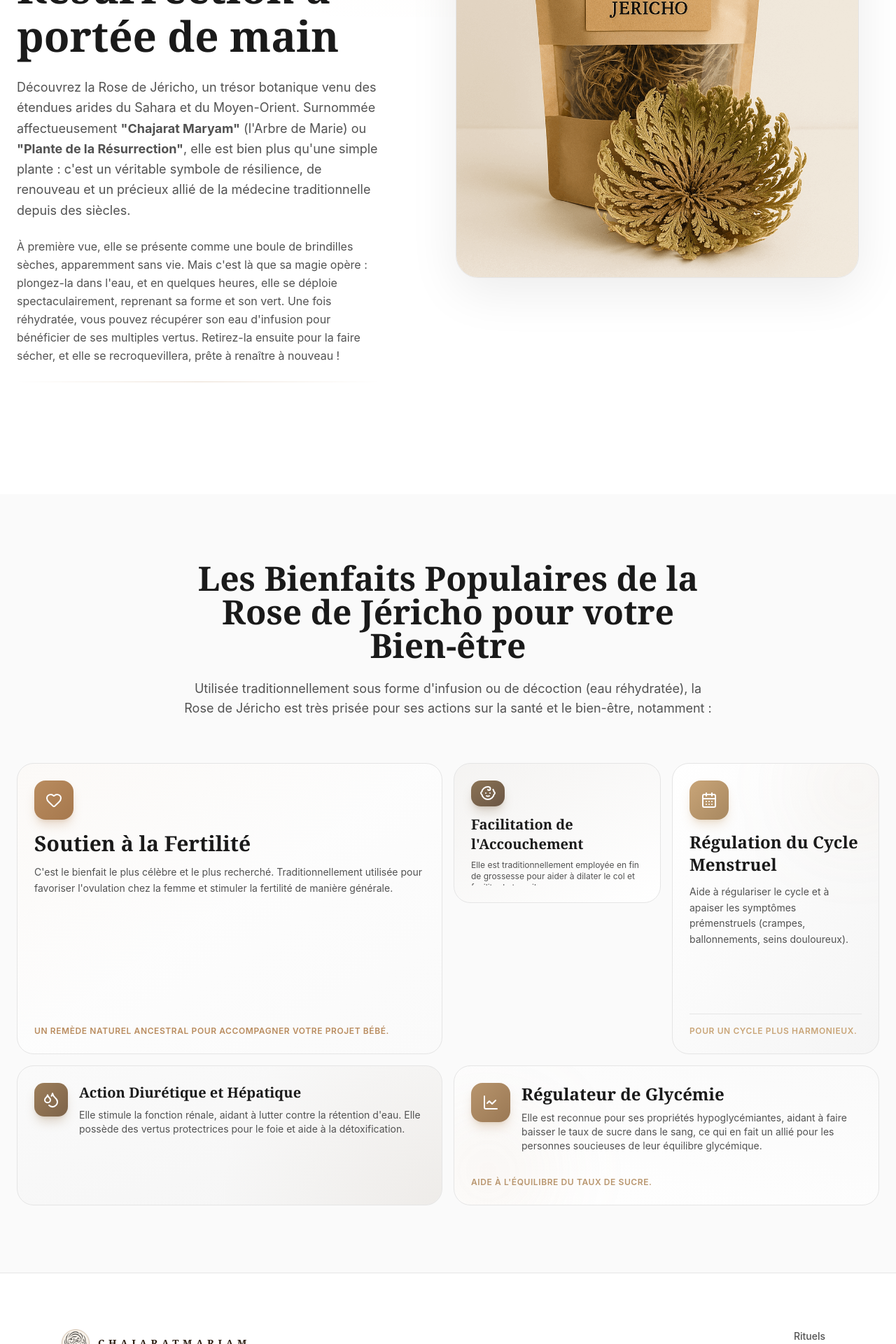
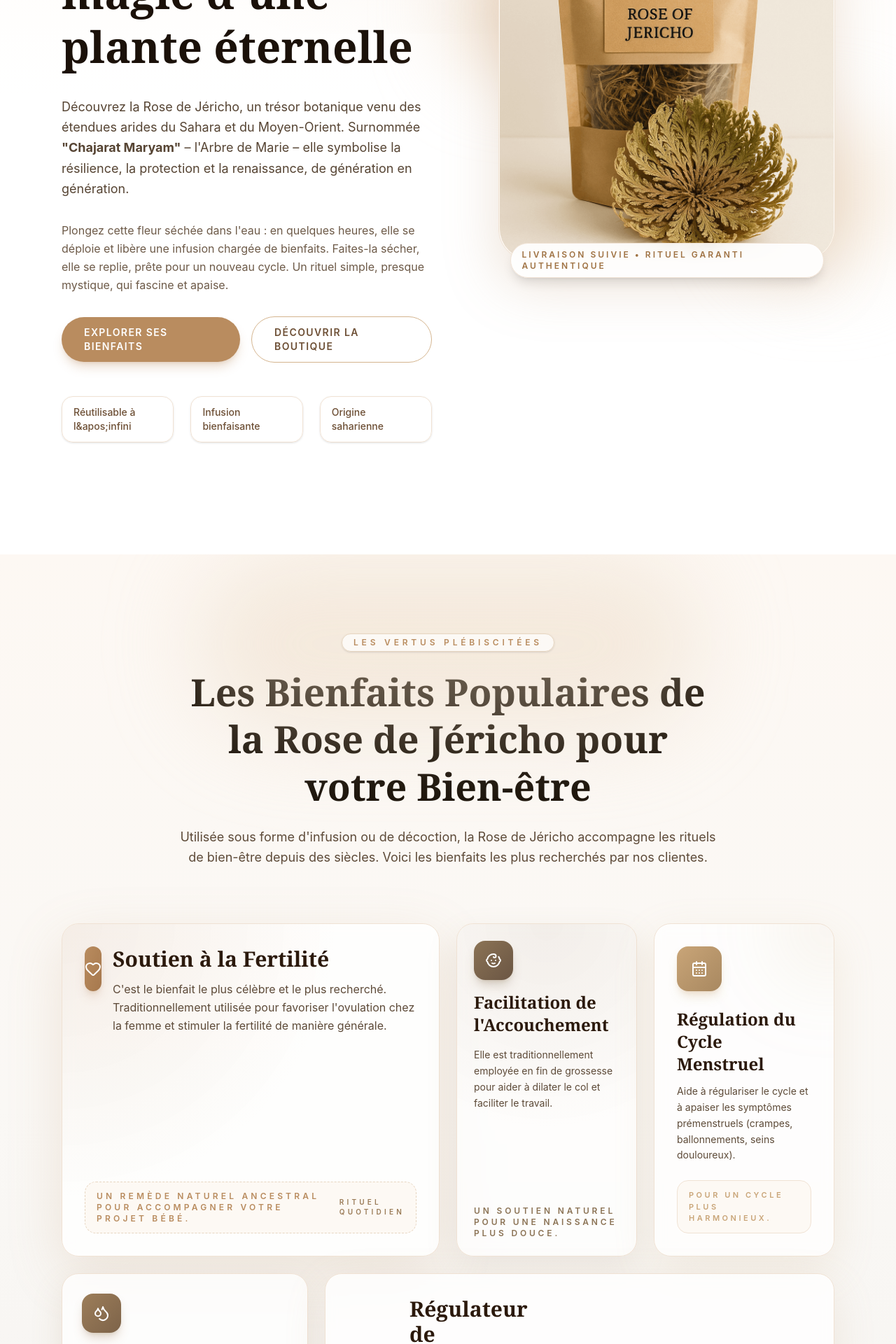
Before and after one commit to Yasser-Bouyanfif/template, a Next.js app: page / in a window 1280 px wide. Shown: the part 520-2440 px from the top of the page at 70% size. Built offline with nearby package versions, Linux system fonts and the light colour scheme; no server answers.

Commit message:
Refine hero and benefits sections

```diff
--- a/components/features-1.tsx
+++ b/components/features-1.tsx
@@ -40,119 +40,105 @@ const features = [
 
 export default function Features() {
   return (
-    <section id="bienfaits" className="bg-[#fafafa] py-24 text-[#1a1a1a] dark:bg-[#171717] dark:text-[#f5f5f5]">
-      <div className="mx-auto max-w-7xl px-6">
-        <div className="text-center max-w-3xl mx-auto mb-16">
-          <h2 className="font-serif text-4xl font-bold text-[#1a1a1a] lg:text-5xl dark:text-white">
+    <section
+      id="bienfaits"
+      className="relative overflow-hidden bg-gradient-to-b from-[#fdf8f3] via-[#faf8f5] to-[#f5f3f0] py-28 text-[#1a1209] dark:from-[#0b0b0b] dark:via-[#101010] dark:to-[#121212] dark:text-[#f5f5f5]"
+    >
+      <div className="pointer-events-none absolute inset-x-0 top-0 mx-auto h-64 w-[min(80%,720px)] rounded-full bg-[#e9d5bc]/40 blur-3xl dark:bg-[#c49b68]/15" />
+      <div className="mx-auto max-w-6xl px-6">
+        <div className="mx-auto mb-20 max-w-3xl text-center">
+          <span className="inline-flex items-center justify-center rounded-full border border-[#e7d6c1] bg-white/70 px-4 py-1 text-xs font-semibold uppercase tracking-[0.4em] text-[#b98c5f] shadow-sm backdrop-blur dark:border-[#1f1f1f] dark:bg-[#121212]/70 dark:text-[#d4a574]">
+            Les vertus plébiscitées
+          </span>
+          <h2 className="mt-6 font-serif text-[clamp(2.2rem,2.2vw+1.6rem,3.4rem)] font-semibold leading-tight text-[#1a1209] dark:text-white">
             Les Bienfaits Populaires de la Rose de Jéricho pour votre Bien-être
           </h2>
-          <p className="mt-6 text-lg text-[#525252] dark:text-[#a3a3a3]">
-            Utilisée traditionnellement sous forme d&apos;infusion ou de décoction (eau réhydratée), la Rose de Jéricho est très prisée pour ses actions sur la santé et le bien-être, notamment :
+          <p className="mt-6 text-lg leading-relaxed text-[#5d4a38] dark:text-[#a6a6a6]">
+            Utilisée sous forme d&apos;infusion ou de décoction, la Rose de Jéricho accompagne les rituels de bien-être depuis des siècles. Voici les bienfaits les plus recherchés par nos clientes.
           </p>
         </div>
 
-        {/* Bento Grid */}
-        <div className="grid grid-cols-1 md:grid-cols-2 lg:grid-cols-4 gap-4 auto-rows-[200px]">
-          {/* Card 1 - Large Top Left */}
-          <div className="group relative overflow-hidden rounded-3xl border border-[#e5e5e5] bg-gradient-to-br from-white to-[#fafafa] p-6 transition-all hover:shadow-2xl hover:shadow-[#b98c5f]/10 md:col-span-2 md:row-span-2 dark:border-[#262626] dark:from-[#0a0a0a] dark:to-[#171717]">
-            <div className="absolute inset-0 bg-gradient-to-br from-[#b98c5f]/5 via-transparent to-transparent" />
-            <div className="relative h-full flex flex-col justify-between">
-              <div>
-                <div className="flex size-14 items-center justify-center rounded-2xl bg-gradient-to-br from-[#b98c5f] to-[#a6784d] text-white shadow-lg shadow-[#b98c5f]/30 mb-4">
+        <div className="grid grid-cols-1 gap-6 md:grid-cols-2 lg:grid-cols-12">
+          <article className="group relative overflow-hidden rounded-3xl border border-[#f0e2d4] bg-white/80 p-8 shadow-[0_25px_80px_rgba(185,140,95,0.18)] backdrop-blur transition hover:-translate-y-1 hover:border-[#dcbf9b] dark:border-[#1f1f1f] dark:bg-[#151515]/80 dark:shadow-[0_25px_80px_rgba(196,155,104,0.14)] lg:col-span-6">
+            <div className="absolute inset-0 bg-[radial-gradient(circle_at_top_left,_rgba(185,140,95,0.15),_transparent_55%)]" />
+            <div className="relative flex h-full flex-col justify-between gap-6">
+              <div className="flex items-start gap-4">
+                <div className="flex size-16 items-center justify-center rounded-2xl bg-gradient-to-br from-[#b98c5f] to-[#a6784d] text-white shadow-lg shadow-[#b98c5f]/30">
                   {features[0].icon}
                 </div>
-                <h3 className="font-serif text-3xl font-bold text-[#1a1a1a] mb-3 dark:text-white">
-                  {features[0].title}
-                </h3>
-                <p className="text-sm leading-relaxed text-[#525252] dark:text-[#a3a3a3]">
-                  {features[0].description}
-                </p>
+                <div className="space-y-3">
+                  <h3 className="font-serif text-3xl font-semibold text-[#2b190c] dark:text-white">{features[0].title}</h3>
+                  <p className="text-base leading-relaxed text-[#5d4a38] dark:text-[#b0b0b0]">{features[0].description}</p>
+                </div>
               </div>
-              <p className="text-xs font-semibold uppercase tracking-wider text-[#b98c5f] dark:text-[#d4a574] mt-4">
+              <div className="flex items-center justify-between gap-4 rounded-2xl border border-dashed border-[#e7d6c1] bg-[#fdf7f0]/70 px-4 py-3 text-xs font-semibold uppercase tracking-[0.35em] text-[#b98c5f] dark:border-[#272727] dark:bg-[#1a120b]/70 dark:text-[#d4a574]">
                 {features[0].ecommerceArgument}
-              </p>
+                <span className="text-[10px] text-[#9a7b57] dark:text-[#f6dec2]/80">Rituel quotidien</span>
+              </div>
             </div>
-          </div>
+          </article>
 
-          {/* Card 2 - Small Top Right */}
-          <div className="group relative overflow-hidden rounded-3xl border border-[#e5e5e5] bg-gradient-to-br from-[#fafafa] to-white p-6 transition-all hover:shadow-2xl hover:shadow-[#8b7355]/10 md:col-span-2 lg:col-span-1 dark:border-[#262626] dark:from-[#171717] dark:to-[#0a0a0a]">
-            <div className="absolute inset-0 bg-gradient-to-br from-[#8b7355]/5 to-transparent" />
-            <div className="relative h-full flex flex-col">
-              <div className="flex size-12 items-center justify-center rounded-xl bg-gradient-to-br from-[#8b7355] to-[#6b5644] text-white shadow-lg shadow-[#8b7355]/30 mb-3">
+          <article className="group relative overflow-hidden rounded-3xl border border-[#f0e2d4] bg-white/70 p-6 shadow-[0_18px_45px_rgba(157,126,90,0.14)] backdrop-blur transition hover:-translate-y-1 hover:border-[#dcbf9b] dark:border-[#1a1a1a] dark:bg-[#161616]/70 dark:shadow-[0_18px_45px_rgba(196,155,104,0.12)] lg:col-span-3">
+            <div className="absolute inset-0 bg-[radial-gradient(circle_at_top,_rgba(157,126,90,0.12),_transparent_60%)]" />
+            <div className="relative flex h-full flex-col gap-4">
+              <div className="flex size-14 items-center justify-center rounded-2xl bg-gradient-to-br from-[#8b7355] to-[#6b5644] text-white shadow-lg shadow-[#8b7355]/30">
                 {features[1].icon}
               </div>
-              <h3 className="font-serif text-xl font-bold text-[#1a1a1a] mb-2 dark:text-white">
-                {features[1].title}
-              </h3>
-              <p className="text-xs text-[#525252] line-clamp-3 dark:text-[#a3a3a3]">
-                {features[1].description}
-              </p>
+              <h3 className="font-serif text-2xl font-semibold text-[#2b190c] dark:text-white">{features[1].title}</h3>
+              <p className="text-sm leading-relaxed text-[#5d4a38] dark:text-[#b0b0b0]">{features[1].description}</p>
+              <span className="mt-auto inline-flex items-center gap-2 text-xs font-semibold uppercase tracking-[0.32em] text-[#8b7355] dark:text-[#e9caa0]">
+                {features[1].ecommerceArgument}
+              </span>
             </div>
-          </div>
+          </article>
 
-          {/* Card 3 - Tall Right */}
-          <div className="group relative overflow-hidden rounded-3xl border border-[#e5e5e5] bg-gradient-to-br from-white to-[#f5f5f5] p-6 transition-all hover:shadow-2xl hover:shadow-[#c9a578]/10 md:col-span-2 lg:col-span-1 lg:row-span-2 dark:border-[#262626] dark:from-[#0a0a0a] dark:to-[#1a1a1a]">
-            <div className="absolute -right-8 -top-8 size-32 rounded-full bg-[#c9a578]/10 blur-3xl" />
-            <div className="relative h-full flex flex-col justify-between">
-              <div>
-                <div className="flex size-14 items-center justify-center rounded-2xl bg-gradient-to-br from-[#c9a578] to-[#a88860] text-white shadow-lg shadow-[#c9a578]/30 mb-4">
-                  {features[2].icon}
-                </div>
-                <h3 className="font-serif text-2xl font-bold text-[#1a1a1a] mb-3 dark:text-white">
-                  {features[2].title}
-                </h3>
-                <p className="text-sm leading-relaxed text-[#525252] dark:text-[#a3a3a3]">
-                  {features[2].description}
-                </p>
+          <article className="group relative overflow-hidden rounded-3xl border border-[#f0e2d4] bg-white/75 p-8 shadow-[0_20px_60px_rgba(201,165,120,0.16)] backdrop-blur transition hover:-translate-y-1 hover:border-[#dcbf9b] dark:border-[#1a1a1a] dark:bg-[#161616]/75 dark:shadow-[0_20px_60px_rgba(196,155,104,0.14)] lg:col-span-3">
+            <div className="absolute -right-14 -top-14 h-32 w-32 rounded-full bg-[#c9a578]/20 blur-3xl" />
+            <div className="relative flex h-full flex-col justify-between gap-6">
+              <div className="flex size-16 items-center justify-center rounded-2xl bg-gradient-to-br from-[#c9a578] to-[#a88860] text-white shadow-lg shadow-[#c9a578]/30">
+                {features[2].icon}
               </div>
-              <div className="pt-4 border-t border-[#e5e5e5] dark:border-[#262626]">
-                <p className="text-xs font-semibold uppercase tracking-wider text-[#c9a578] dark:text-[#d4a574]">
-                  {features[2].ecommerceArgument}
-                </p>
+              <div className="space-y-3">
+                <h3 className="font-serif text-2xl font-semibold text-[#2b190c] dark:text-white">{features[2].title}</h3>
+                <p className="text-sm leading-relaxed text-[#5d4a38] dark:text-[#b0b0b0]">{features[2].description}</p>
+              </div>
+              <div className="flex items-center gap-3 rounded-2xl border border-[#f0e2d4] bg-[#fdf7f0]/70 px-4 py-3 text-[11px] font-semibold uppercase tracking-[0.32em] text-[#c9a578] dark:border-[#272727] dark:bg-[#1a120b]/70 dark:text-[#f0d8b8]">
+                {features[2].ecommerceArgument}
               </div>
             </div>
-          </div>
+          </article>
 
-          {/* Card 4 - Wide Bottom */}
-          <div className="group relative overflow-hidden rounded-3xl border border-[#e5e5e5] bg-gradient-to-br from-[#fafafa] to-[#f5f5f5] p-6 transition-all hover:shadow-2xl hover:shadow-[#9d7e5a]/10 md:col-span-2 dark:border-[#262626] dark:from-[#171717] dark:to-[#1a1a1a]">
-            <div className="absolute inset-0 bg-[radial-gradient(circle_at_bottom_right,_rgba(157,126,90,0.08),_transparent_50%)]" />
-            <div className="relative flex items-start gap-4">
-              <div className="flex size-12 flex-shrink-0 items-center justify-center rounded-xl bg-gradient-to-br from-[#9d7e5a] to-[#7d6349] text-white shadow-lg shadow-[#9d7e5a]/30">
+          <article className="group relative overflow-hidden rounded-3xl border border-[#f0e2d4] bg-white/75 p-7 shadow-[0_18px_45px_rgba(157,126,90,0.16)] backdrop-blur transition hover:-translate-y-1 hover:border-[#dcbf9b] dark:border-[#1a1a1a] dark:bg-[#151515]/75 dark:shadow-[0_18px_45px_rgba(196,155,104,0.14)] lg:col-span-4">
+            <div className="absolute inset-0 bg-[radial-gradient(circle_at_bottom_right,_rgba(157,126,90,0.12),_transparent_55%)]" />
+            <div className="relative flex h-full flex-col gap-5">
+              <div className="flex size-14 items-center justify-center rounded-2xl bg-gradient-to-br from-[#9d7e5a] to-[#7d6349] text-white shadow-lg shadow-[#9d7e5a]/30">
                 {features[3].icon}
               </div>
-              <div className="flex-1">
-                <h3 className="font-serif text-xl font-bold text-[#1a1a1a] mb-2 dark:text-white">
-                  {features[3].title}
-                </h3>
-                <p className="text-sm text-[#525252] dark:text-[#a3a3a3]">
-                  {features[3].description}
-                </p>
+              <div className="space-y-3">
+                <h3 className="font-serif text-2xl font-semibold text-[#2b190c] dark:text-white">{features[3].title}</h3>
+                <p className="text-sm leading-relaxed text-[#5d4a38] dark:text-[#b0b0b0]">{features[3].description}</p>
+              </div>
+              <div className="mt-auto inline-flex items-center gap-2 text-[11px] font-semibold uppercase tracking-[0.3em] text-[#9d7e5a] dark:text-[#e9caa0]">
+                Détox naturelle &bull; Drainage doux
               </div>
             </div>
-          </div>
+          </article>
 
-          {/* Card 5 - Medium Bottom Right */}
-          <div className="group relative overflow-hidden rounded-3xl border border-[#e5e5e5] bg-gradient-to-tr from-white to-[#fafafa] p-6 transition-all hover:shadow-2xl hover:shadow-[#b8956d]/10 md:col-span-2 lg:col-span-2 dark:border-[#262626] dark:from-[#0a0a0a] dark:to-[#171717]">
-            <div className="absolute -left-8 -bottom-8 size-40 rounded-full bg-[#b8956d]/10 blur-3xl" />
-            <div className="relative h-full flex flex-col justify-between">
-              <div className="flex items-start gap-4">
-                <div className="flex size-14 flex-shrink-0 items-center justify-center rounded-2xl bg-gradient-to-br from-[#b8956d] to-[#9a7854] text-white shadow-lg shadow-[#b8956d]/30">
-                  {features[4].icon}
-                </div>
-                <div>
-                  <h3 className="font-serif text-2xl font-bold text-[#1a1a1a] mb-2 dark:text-white">
-                    {features[4].title}
-                  </h3>
-                  <p className="text-sm text-[#525252] dark:text-[#a3a3a3]">
-                    {features[4].description}
-                  </p>
-                </div>
+          <article className="group relative overflow-hidden rounded-3xl border border-[#f0e2d4] bg-white/80 p-8 shadow-[0_20px_60px_rgba(184,149,109,0.16)] backdrop-blur transition hover:-translate-y-1 hover:border-[#dcbf9b] dark:border-[#1a1a1a] dark:bg-[#161616]/80 dark:shadow-[0_20px_60px_rgba(196,155,104,0.14)] lg:col-span-8">
+            <div className="absolute -left-16 -bottom-16 h-36 w-36 rounded-full bg-[#b8956d]/18 blur-3xl" />
+            <div className="relative flex h-full flex-col justify-between gap-6 md:flex-row md:items-center">
+              <div className="flex size-16 flex-shrink-0 items-center justify-center rounded-2xl bg-gradient-to-br from-[#b8956d] to-[#9a7854] text-white shadow-lg shadow-[#b8956d]/30">
+                {features[4].icon}
               </div>
-              <p className="text-xs font-semibold uppercase tracking-wider text-[#b8956d] mt-4 dark:text-[#d4a574]">
+              <div className="flex-1 space-y-3">
+                <h3 className="font-serif text-3xl font-semibold text-[#2b190c] dark:text-white">{features[4].title}</h3>
+                <p className="text-base leading-relaxed text-[#5d4a38] dark:text-[#b0b0b0]">{features[4].description}</p>
+              </div>
+              <div className="flex items-center gap-2 rounded-full border border-[#e7d6c1] bg-white/70 px-5 py-2 text-[11px] font-semibold uppercase tracking-[0.32em] text-[#b8956d] shadow-sm dark:border-[#272727] dark:bg-[#1a120b]/70 dark:text-[#f0d8b8]">
                 {features[4].ecommerceArgument}
-              </p>
+              </div>
             </div>
-          </div>
+          </article>
         </div>
       </div>
     </section>
--- a/components/hero-section.tsx
+++ b/components/hero-section.tsx
@@ -1,55 +1,77 @@
 import React from "react";
 import Image from "next/image";
 import { HeroHeader } from "@/components/hero8-header";
-import { InfiniteSlider } from "@/components/ui/infinite-slider";
-
-const sliderHighlights = [
-  "Symbole de résilience",
-  "Miracle de la renaissance",
-  "Eau d'infusion bienfaisante",
-  "Origines sahariennes",
-  "Réutilisable à l'infini",
-  "Rituel familial",
-];
 
 export default function HeroSection() {
   return (
     <>
       <HeroHeader />
-      <main className="overflow-x-hidden bg-white text-[#2f2015] dark:bg-[#0a0a0a] dark:text-[#f5f5f5]">
+      <main className="overflow-x-hidden bg-white text-[#2f2015] dark:bg-[#050505] dark:text-[#f5f5f5]">
         <section
           id="rituels"
-          className="relative isolate overflow-hidden bg-white pb-24 pt-32 md:pb-40 lg:pt-48 dark:bg-[#0a0a0a]"
+          className="relative isolate overflow-hidden bg-gradient-to-b from-[#fff9f2] via-white to-white pb-24 pt-28 md:pb-40 md:pt-36 lg:pt-44 dark:from-[#050505] dark:via-[#090909] dark:to-[#0d0d0d]"
         >
-          <div className="absolute inset-x-0 top-16 -z-10 h-[480px] bg-[radial-gradient(circle_at_top,_rgba(185,140,95,0.08),_transparent_65%)]" aria-hidden />
-          <div className="mx-auto flex max-w-7xl flex-col gap-12 px-6 lg:grid lg:grid-cols-[0.9fr_1.1fr] lg:items-center lg:gap-20">
-            <div className="relative max-w-xl space-y-6 lg:max-w-none">
-              <h1 className="font-serif text-4xl font-bold leading-[1.15] text-[#1a1a1a] md:text-5xl lg:text-6xl dark:text-white">
-                La Rose de Jéricho du Sahara : Le Miracle de la Résurrection à portée de main
+          <div
+            className="absolute inset-x-0 top-12 -z-10 h-[520px] bg-[radial-gradient(circle_at_top,_rgba(185,140,95,0.12),_transparent_70%)]"
+            aria-hidden
+          />
+          <div className="mx-auto flex w-full max-w-6xl flex-col gap-16 px-6 lg:grid lg:grid-cols-[1.05fr_0.95fr] lg:items-center lg:gap-24">
+            <div className="relative mx-auto w-full max-w-2xl space-y-8 lg:mx-0">
+              <span className="inline-flex items-center gap-2 rounded-full border border-[#f0e2d4] bg-white/70 px-4 py-1 text-sm font-medium uppercase tracking-[0.18em] text-[#b98c5f] shadow-sm backdrop-blur dark:border-[#1f1f1f] dark:bg-[#0f0f0f]/60">
+                Une tradition ancestrale, un rituel moderne
+              </span>
+              <h1 className="font-serif text-[clamp(2.5rem,3.6vw+1rem,4.5rem)] font-semibold leading-tight text-[#1b1109] dark:text-white">
+                La Rose de Jéricho : réveillez la magie d&apos;une plante éternelle
               </h1>
-              <p className="max-w-xl text-lg leading-relaxed text-[#525252] dark:text-[#a3a3a3]">
+              <p className="text-lg leading-relaxed text-[#564433] dark:text-[#b8b8b8]">
                 Découvrez la Rose de Jéricho, un trésor botanique venu des étendues arides du Sahara et du Moyen-Orient.
-                Surnommée affectueusement <strong>&quot;Chajarat Maryam&quot;</strong> (l&apos;Arbre de Marie) ou <strong>&quot;Plante de la Résurrection&quot;</strong>,
-                elle est bien plus qu&apos;une simple plante : c&apos;est un véritable symbole de résilience, de renouveau et un précieux allié de la médecine traditionnelle depuis des siècles.
+                Surnommée <strong>&quot;Chajarat Maryam&quot;</strong> – l&apos;Arbre de Marie – elle symbolise la résilience, la protection et la renaissance, de génération en génération.
               </p>
-              <p className="max-w-xl text-base leading-relaxed text-[#525252] dark:text-[#a3a3a3]">
-                À première vue, elle se présente comme une boule de brindilles sèches, apparemment sans vie. Mais c&apos;est là que sa magie opère :
-                plongez-la dans l&apos;eau, et en quelques heures, elle se déploie spectaculairement, reprenant sa forme et son vert.
-                Une fois réhydratée, vous pouvez récupérer son eau d&apos;infusion pour bénéficier de ses multiples vertus.
-                Retirez-la ensuite pour la faire sécher, et elle se recroquevillera, prête à renaître à nouveau !
+              <p className="text-base leading-relaxed text-[#6d5a48] dark:text-[#9f9f9f]">
+                Plongez cette fleur séchée dans l&apos;eau : en quelques heures, elle se déploie et libère une infusion chargée de bienfaits.
+                Faites-la sécher, elle se replie, prête pour un nouveau cycle. Un rituel simple, presque mystique, qui fascine et apaise.
               </p>
-              <div className="h-px w-full bg-gradient-to-r from-transparent via-[#b98c5f]/30 to-transparent dark:via-[#b98c5f]/20" />
+              <div className="flex flex-col gap-4 sm:flex-row sm:items-center">
+                <a
+                  href="#bienfaits"
+                  className="group inline-flex items-center justify-center rounded-full bg-[#b98c5f] px-8 py-3 text-sm font-semibold uppercase tracking-widest text-white shadow-lg shadow-[#b98c5f]/30 transition-all hover:translate-y-0.5 hover:bg-[#a97a4b] dark:bg-[#c49b68] dark:hover:bg-[#b2824a]"
+                >
+                  Explorer ses bienfaits
+                </a>
+                <a
+                  href="/shop"
+                  className="inline-flex items-center justify-center rounded-full border border-[#d4b48e] px-8 py-3 text-sm font-semibold uppercase tracking-widest text-[#6d4f35] backdrop-blur transition-colors hover:border-[#b98c5f] hover:text-[#b98c5f] dark:border-[#272727] dark:text-[#d4a574] dark:hover:border-[#c49b68] dark:hover:text-[#f6dec2]"
+                >
+                  Découvrir la boutique
+                </a>
+              </div>
+              <div className="grid gap-6 pt-4 sm:grid-cols-3">
+                {["Réutilisable à l&apos;infini", "Infusion bienfaisante", "Origine saharienne"].map((item) => (
+                  <div
+                    key={item}
+                    className="rounded-2xl border border-[#f0e2d4] bg-white/70 px-4 py-3 text-sm font-medium text-[#6d4f35] shadow-sm backdrop-blur transition hover:-translate-y-0.5 hover:border-[#d4b48e] dark:border-[#1f1f1f] dark:bg-[#101010]/70 dark:text-[#e1c59f]"
+                  >
+                    {item}
+                  </div>
+                ))}
+              </div>
             </div>
-            <div className="relative isolate mx-auto w-full max-w-xl">
-              <div className="relative overflow-hidden rounded-[2rem] border border-[#e5e5e5] bg-white shadow-[0_20px_70px_rgba(0,0,0,0.08)] dark:border-[#262626] dark:bg-[#171717]">
+            <div className="relative mx-auto w-full max-w-xl">
+              <div className="absolute -left-12 top-10 hidden size-40 rounded-full bg-[#e8d2ba] blur-3xl lg:block dark:bg-[#c49b68]/20" />
+              <div className="absolute -right-20 bottom-6 hidden h-48 w-48 rounded-full bg-[#f4e5d3] blur-3xl lg:block dark:bg-[#c49b68]/10" />
+              <div className="relative overflow-hidden rounded-[2.75rem] border border-white/60 bg-gradient-to-br from-white via-[#fff7ed] to-[#f8e8d1] shadow-[0_35px_80px_rgba(185,140,95,0.25)] ring-1 ring-[#f0e2d4] dark:border-[#1a1a1a] dark:from-[#1a1209] dark:via-[#17100b] dark:to-[#100a07] dark:ring-[#2a1e14]">
+                <div className="absolute inset-0 bg-gradient-to-br from-white/40 via-transparent to-transparent mix-blend-screen" />
                 <Image
                   src="/package.png"
                   alt="Packaging artisanal de la Rose de Jericho"
-                  width={640}
-                  height={640}
+                  width={700}
+                  height={840}
                   priority
-                  className="w-full"
+                  className="w-full scale-105 object-cover"
                 />
+              </div>
+              <div className="mx-auto -mt-6 flex max-w-md items-center gap-4 rounded-full border border-[#f0e2d4] bg-white/90 px-4 py-2 text-xs font-semibold uppercase tracking-[0.25em] text-[#9f7243] shadow-lg backdrop-blur dark:border-[#1f1f1f] dark:bg-[#0f0f0f]/80 dark:text-[#d4a574]">
+                Livraison suivie • Rituel garanti authentique
               </div>
             </div>
           </div>
```
